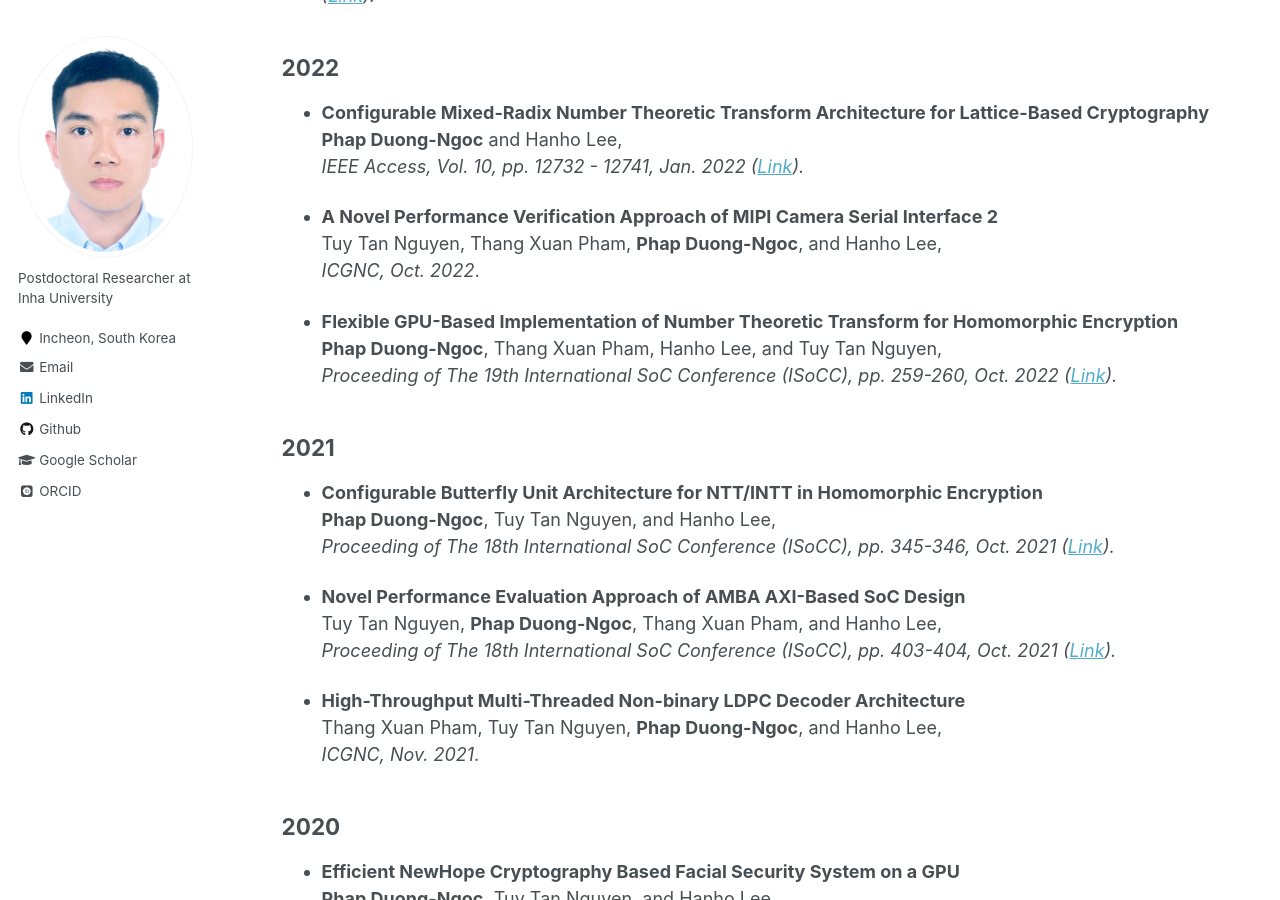
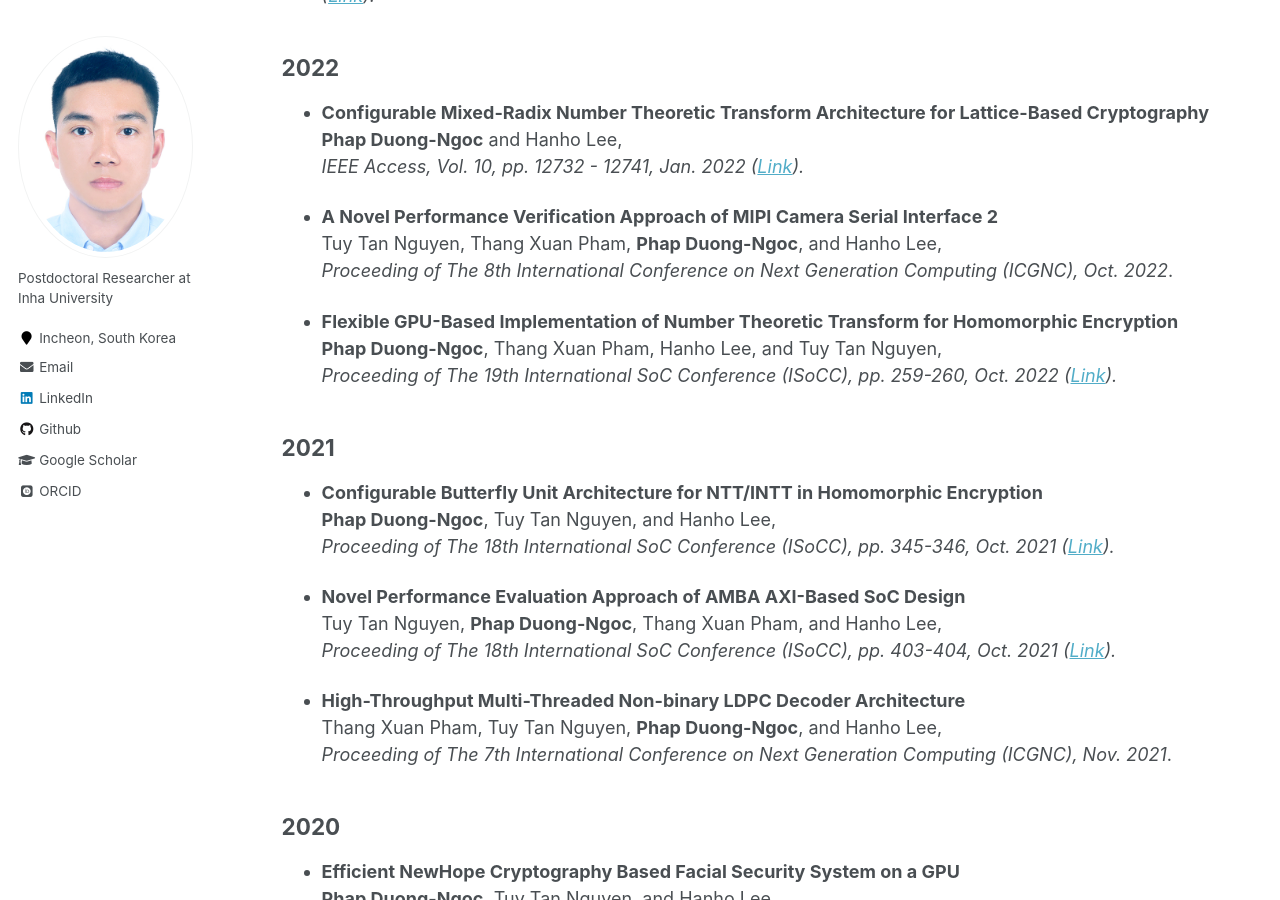
Before and after one commit to phapdn/phapdn.github.io, a Jekyll site: the page built from _pages/publications.md, in a window 1280 px wide and 900 px high, scrolled down 616 px. Built offline with Jekyll 4.4.1, drawn with Linux system fonts in a browser that asks for light colours; some web fonts are replaced.

Commit message:
Update publications.md

```diff
--- a/_pages/publications.md
+++ b/_pages/publications.md
@@ -29,7 +29,7 @@ Publication names: Phap Duong-Ngoc; Phap Ngoc Duong; Duong Ngoc Phap
 
 * **A Novel Performance Verification Approach of MIPI Camera Serial Interface 2**
   Tuy Tan Nguyen, Thang Xuan Pham, **Phap Duong-Ngoc**, and Hanho Lee,
-  *ICGNC, Oct. 2022*.
+  *Proceeding of The 8th International Conference on Next Generation Computing (ICGNC), Oct. 2022*.
 
 * **Flexible GPU-Based Implementation of Number Theoretic Transform for Homomorphic Encryption**
   **Phap Duong-Ngoc**, Thang Xuan Pham, Hanho Lee, and Tuy Tan Nguyen,
@@ -47,7 +47,7 @@ Publication names: Phap Duong-Ngoc; Phap Ngoc Duong; Duong Ngoc Phap
 
 * **High-Throughput Multi-Threaded Non-binary LDPC Decoder Architecture**
   Thang Xuan Pham, Tuy Tan Nguyen, **Phap Duong-Ngoc**, and Hanho Lee,
-  *ICGNC, Nov. 2021*.
+  *Proceeding of The 7th International Conference on Next Generation Computing (ICGNC), Nov. 2021*.
 
 ## 2020
 
```
